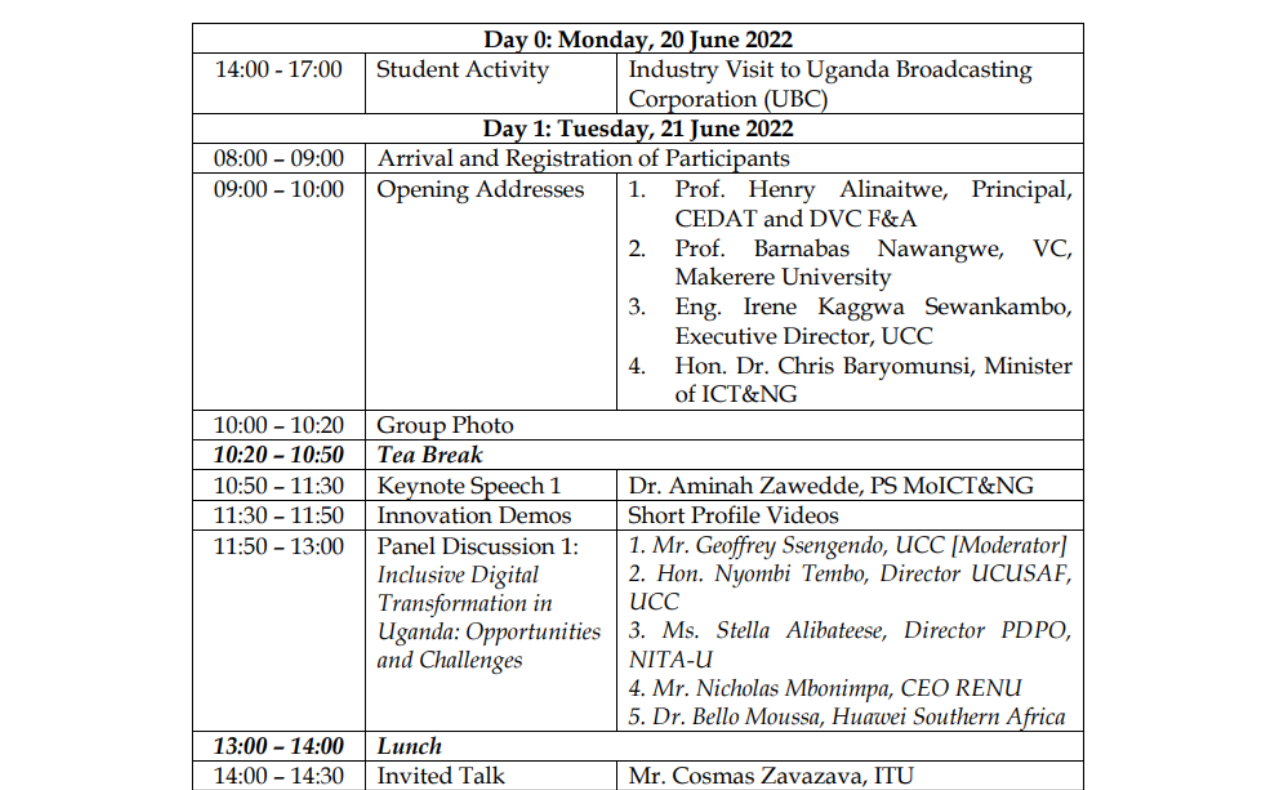
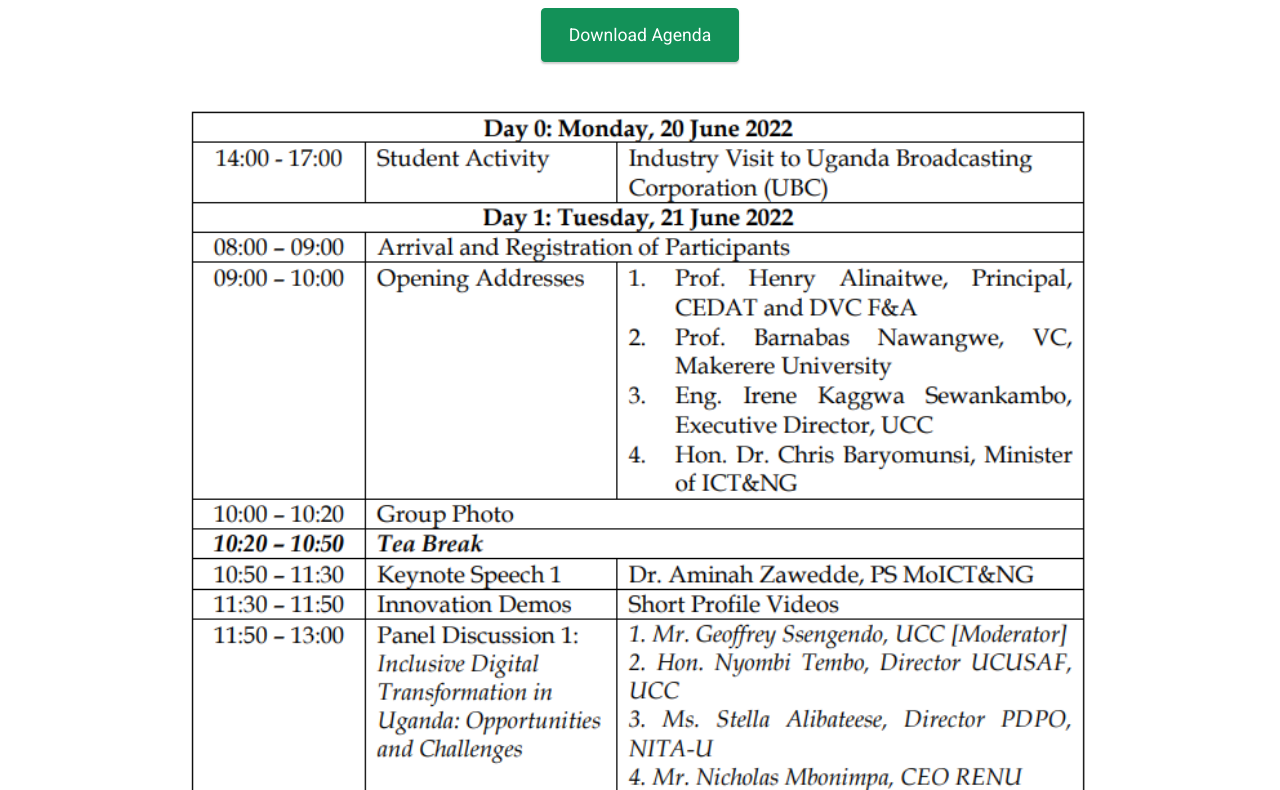
Before and after one commit to ncc-2022/ncc-2022.github.io, a plain HTML site: page Agenda.html in a window 1280 px wide. Shown: the part 194-984 px from the top of the page. Drawn offline with Linux system fonts and the light colour scheme.

Commit message:
agenda download

```diff
--- a/Agenda.html
+++ b/Agenda.html
@@ -72,7 +72,9 @@
             <div class="col-md-12 col-lg-9">
                 <h1 class="mbr-section-title mbr-fonts-style mb-3 display-2"><strong>NCC 2022 Agenda</strong></h1>
 
-
+                <a class="btn btn-primary display-4" href="Proposed Agenda for NCC 2022 -(Latest)[4331].pdf" download="NCC 2022 Agenda">
+                    <button type="button" style="color:white; ">Download Agenda</button>
+                    </a>
                 <div class="image-wrap mt-4">
                     <img src="assets/images/NCC Agenda Updated1.PNG" alt="NCC 2022 Agenda" title="">
                     <img src="assets/images/NCC Agenda Updated2.PNG" alt="NCC 2022 Agenda" title="">
```
Also changed, not shown: 1 other file.
